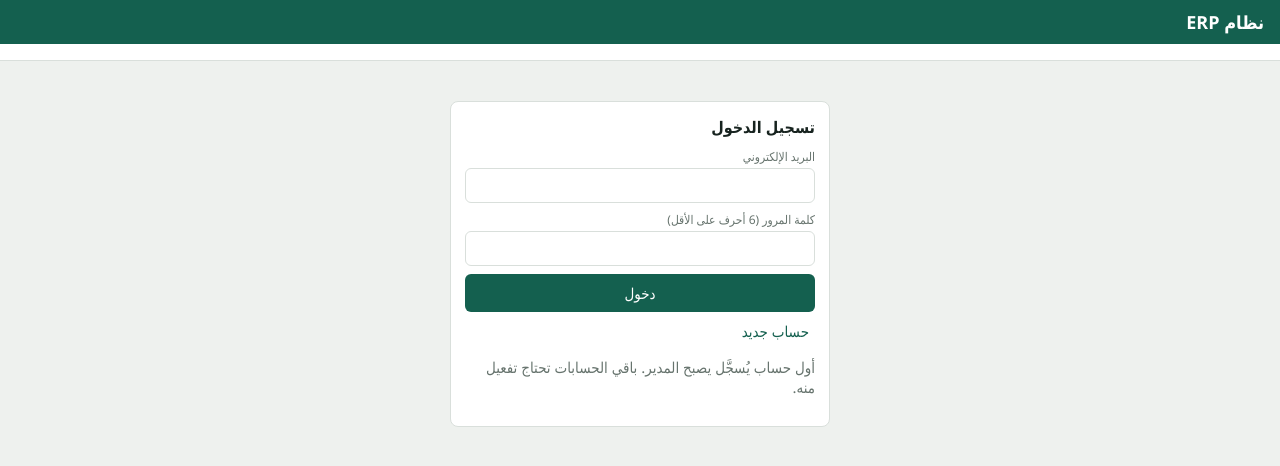
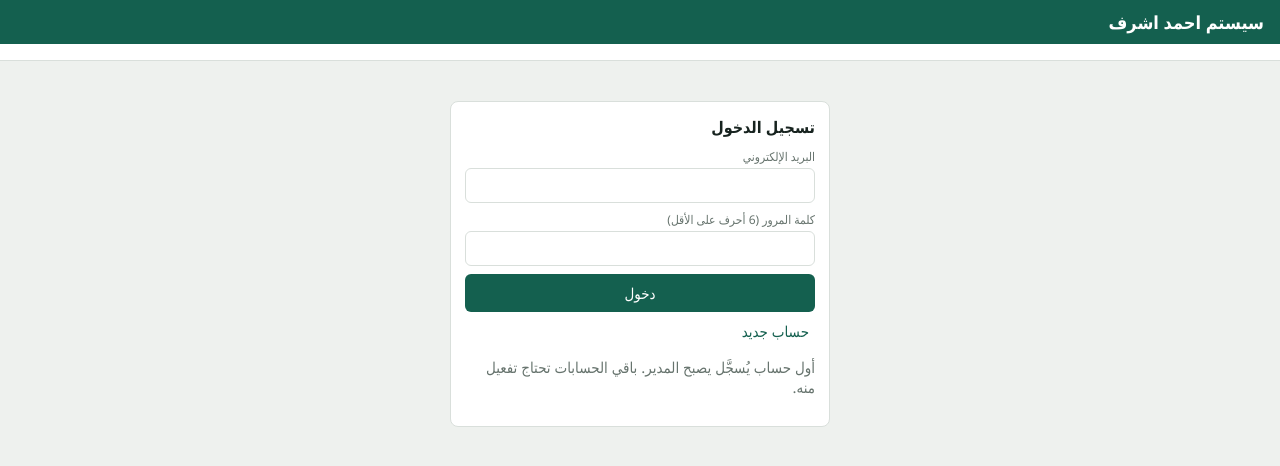
Before and after one commit to tikha1994/-, a plain HTML site: page index.html in a window 1280 px wide. Drawn offline with nearby package versions, Linux system fonts and the light colour scheme.

Commit message:
Update header title in index.html

```diff
--- a/index.html
+++ b/index.html
@@ -32,7 +32,7 @@ th{color:var(--m);font-weight:600;font-size:13px}.low{color:var(--r);font-weight
 </style>
 </head>
 <body>
-<header><h1>نظام ERP</h1><span id="who"></span><button class="btn g" id="out" hidden>خروج</button></header>
+<header><h1>سيستم احمد اشرف</h1><span id="who"></span><button class="btn g" id="out" hidden>خروج</button></header>
 <nav id="nav"></nav>
 <main id="app"></main>
 <script src="https://cdn.jsdelivr.net/npm/@supabase/supabase-js@2.45.4/dist/umd/supabase.js"></script>
```
